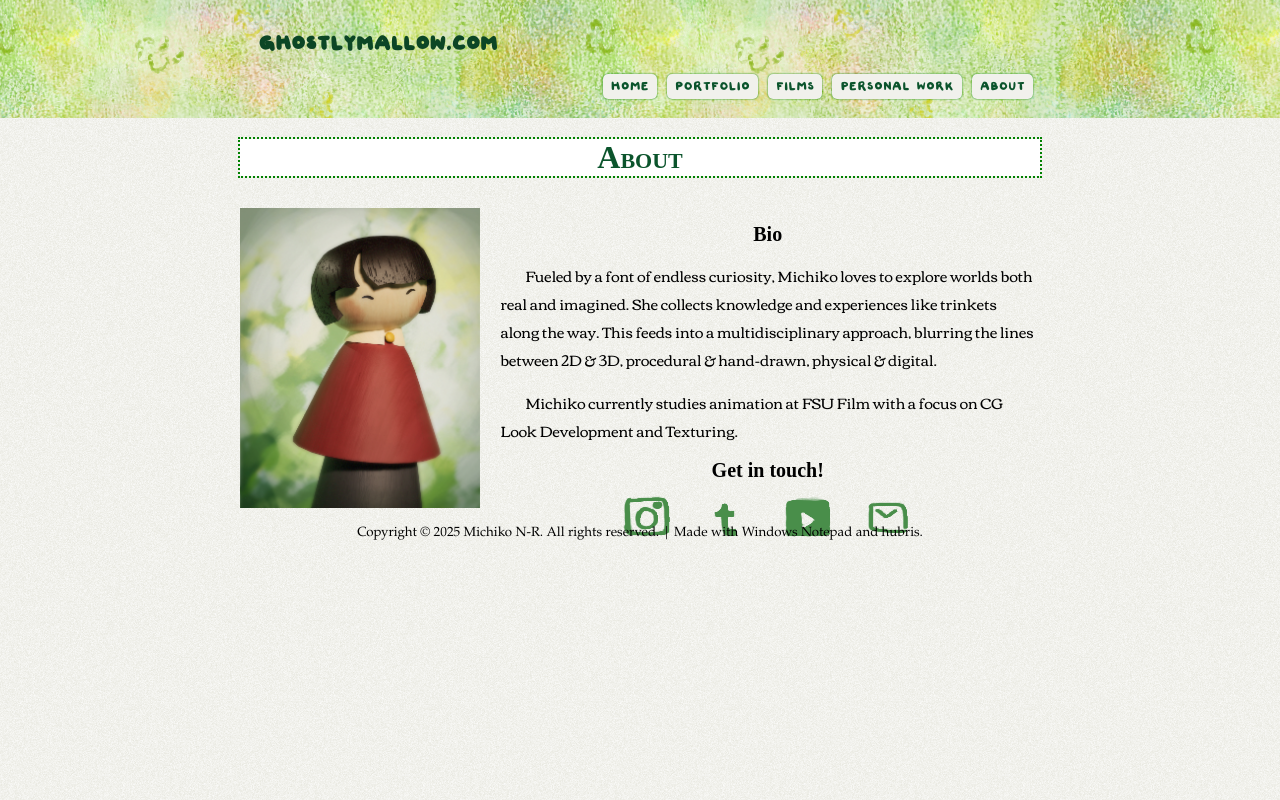
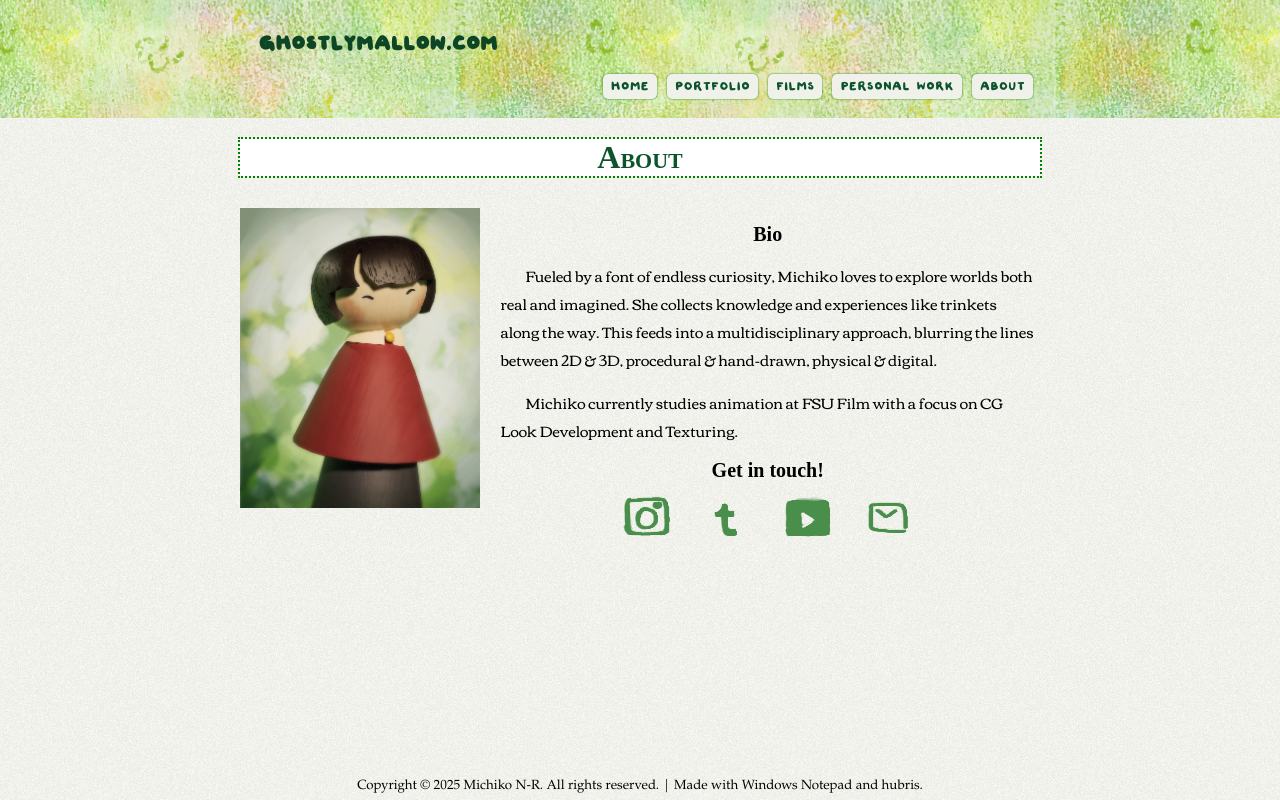
Before and after one commit to ghostlymallow/portfolio, a plain HTML site: page about.html in a window 1280 px wide. Shown: the top 800 px of the page. Drawn offline with Linux system fonts and the light colour scheme; a web font is replaced by a local one.

Commit message:
Update about.html initial scale = 1
also re-introduced [style="position: absolute;"] to footer, will fix css layout later :3

```diff
--- a/about.html
+++ b/about.html
@@ -3,7 +3,7 @@
 	<title>About</title>
 	<link rel="icon" type="image/x-icon" href="Images/favicon.png">
 	<link rel="stylesheet" href="style.css">
-	<meta name="viewport" content="width=device-width, initial-scale=2" />
+	<meta name="viewport" content="width=device-width, initial-scale=1" />
 </head>
 
 
@@ -60,7 +60,7 @@
 </div>
 		<!--End of Links-->
 
-<footer>
+<footer style="position: absolute;">
 <small>
 	 Copyright © 2025 Michiko N-R. All rights reserved. | Made with Windows Notepad and hubris.
 </small>
```
